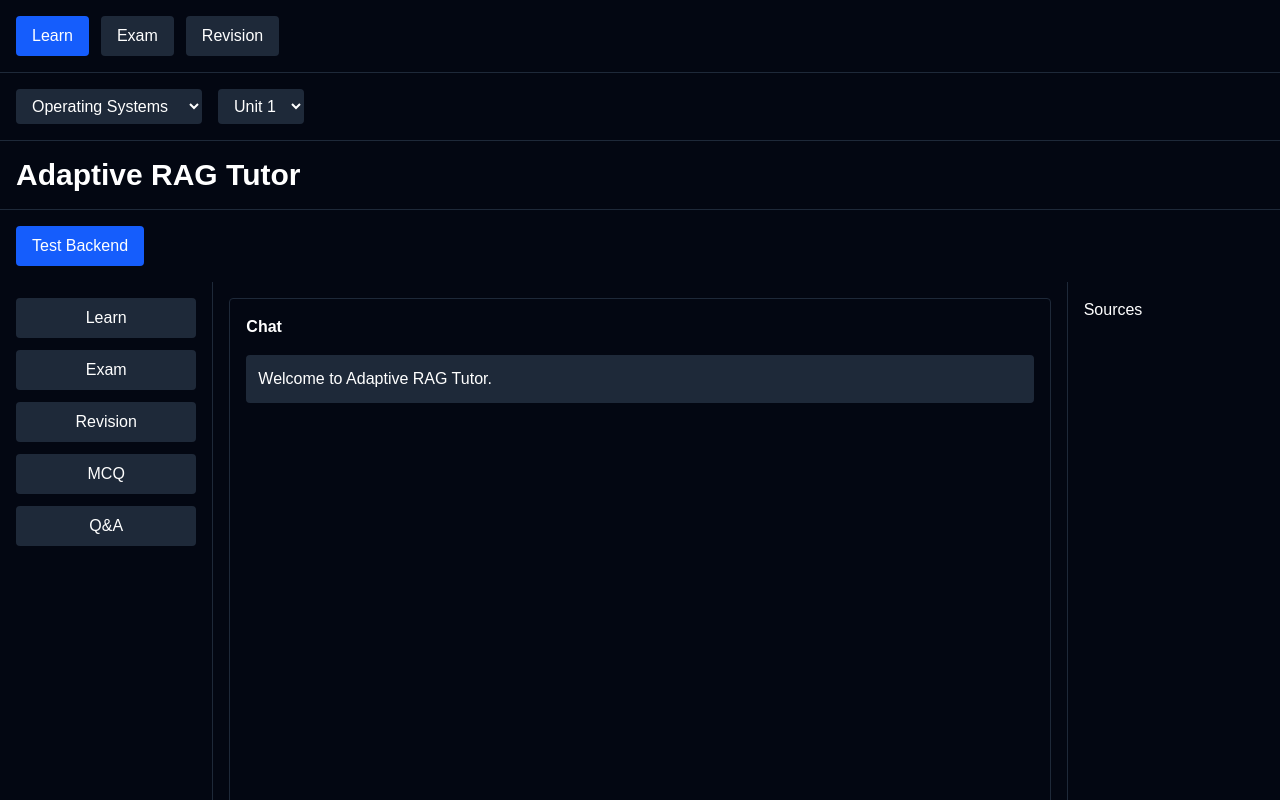
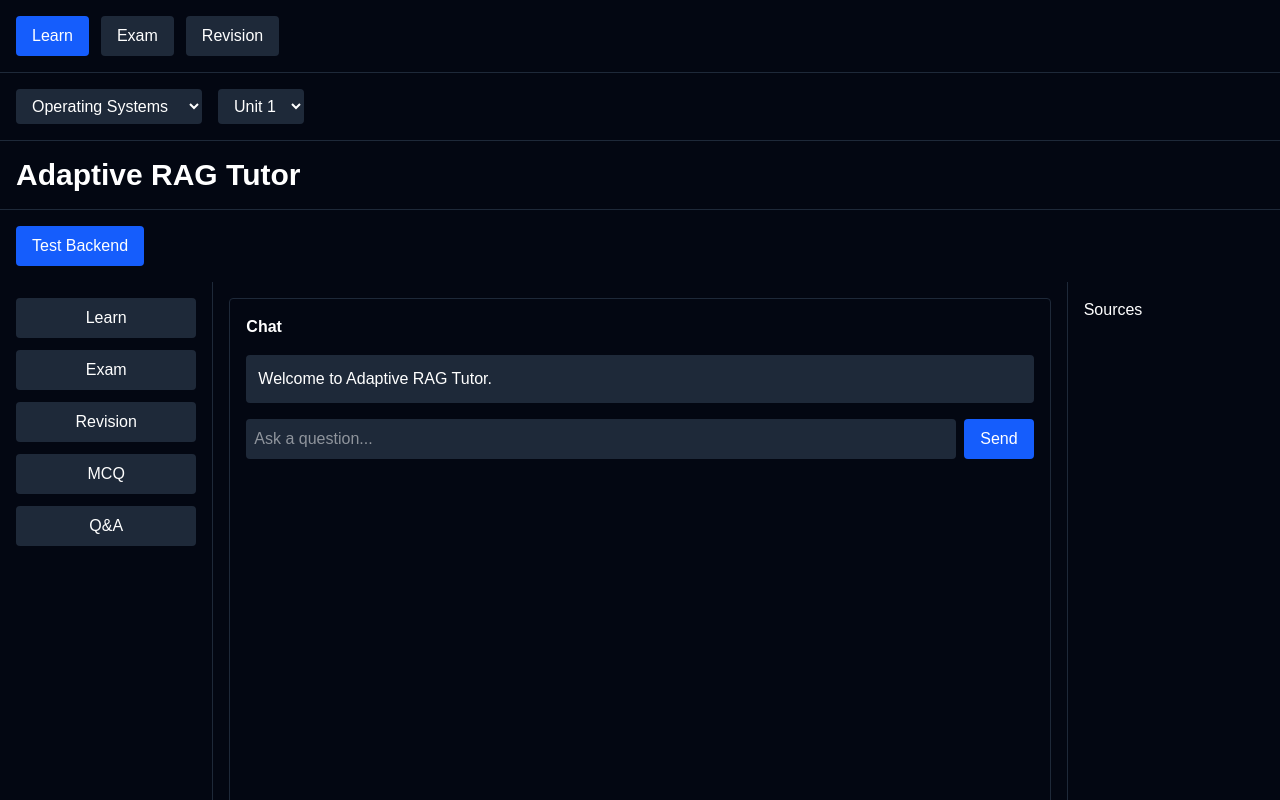
Before and after one commit to Danyl993/adaptive-rag-tutor, a Next.js app in the folder frontend/: page / in a window 1280 px wide. Shown: the top 800 px of the page. Built offline with nearby package versions, Linux system fonts and the light colour scheme.

Commit message:
feat(frontend): create chat input component

```diff
--- /dev/null
+++ b/frontend/src/components/ChatInput.jsx
@@ -0,0 +1,15 @@
+export default function ChatInput() {
+  return (
+    <div className="mt-4 flex gap-2">
+      <input
+        type="text"
+        placeholder="Ask a question..."
+        className="flex-1 bg-gray-800 p-2 rounded"
+      />
+
+      <button className="bg-blue-600 px-4 rounded">
+        Send
+      </button>
+    </div>
+  );
+}
--- a/frontend/src/components/ChatPanel.jsx
+++ b/frontend/src/components/ChatPanel.jsx
@@ -1,4 +1,5 @@
 import Message from "./Message";
+import ChatInput from "./ChatInput";
 
 export default function ChatPanel() {
   return (
@@ -8,6 +9,8 @@ export default function ChatPanel() {
       </h2>
 
       <Message text="Welcome to Adaptive RAG Tutor." />
+
+      <ChatInput />
     </div>
   );
 }
```
